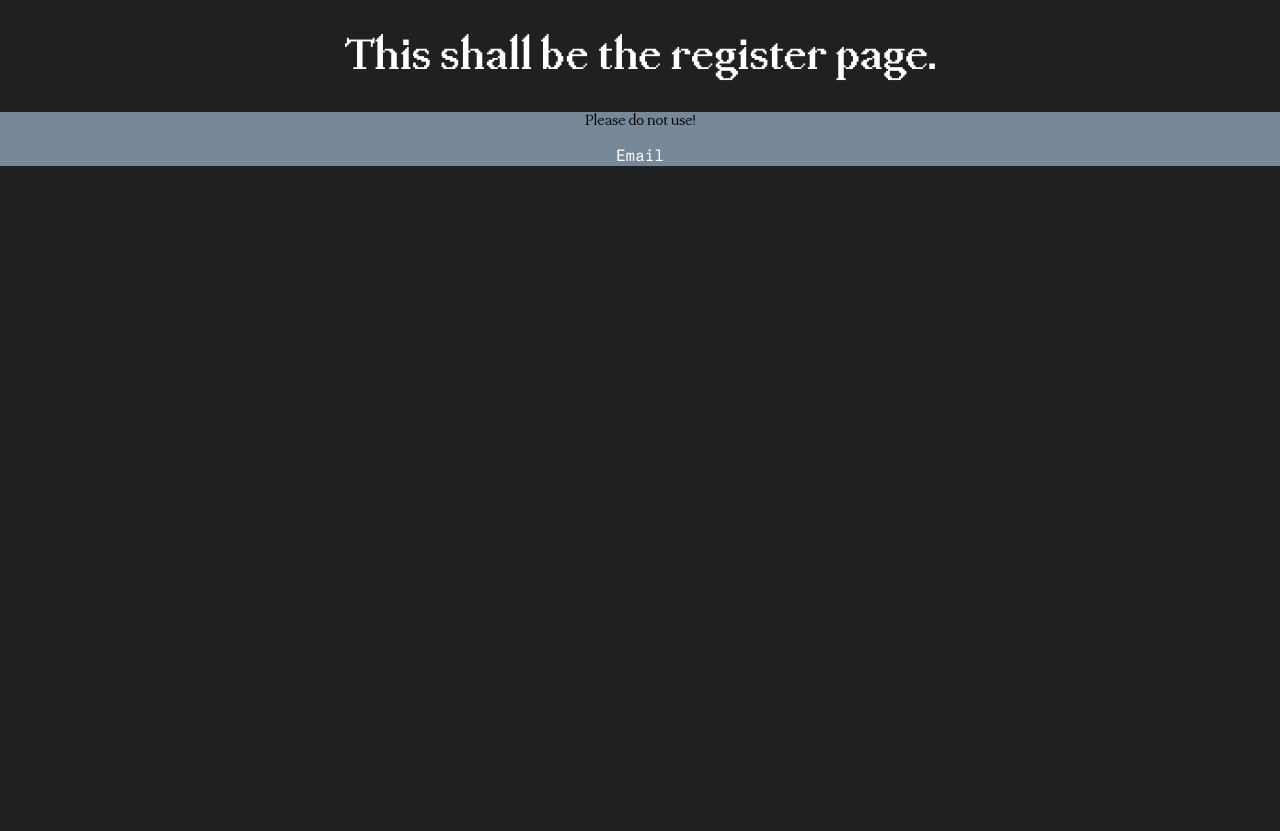
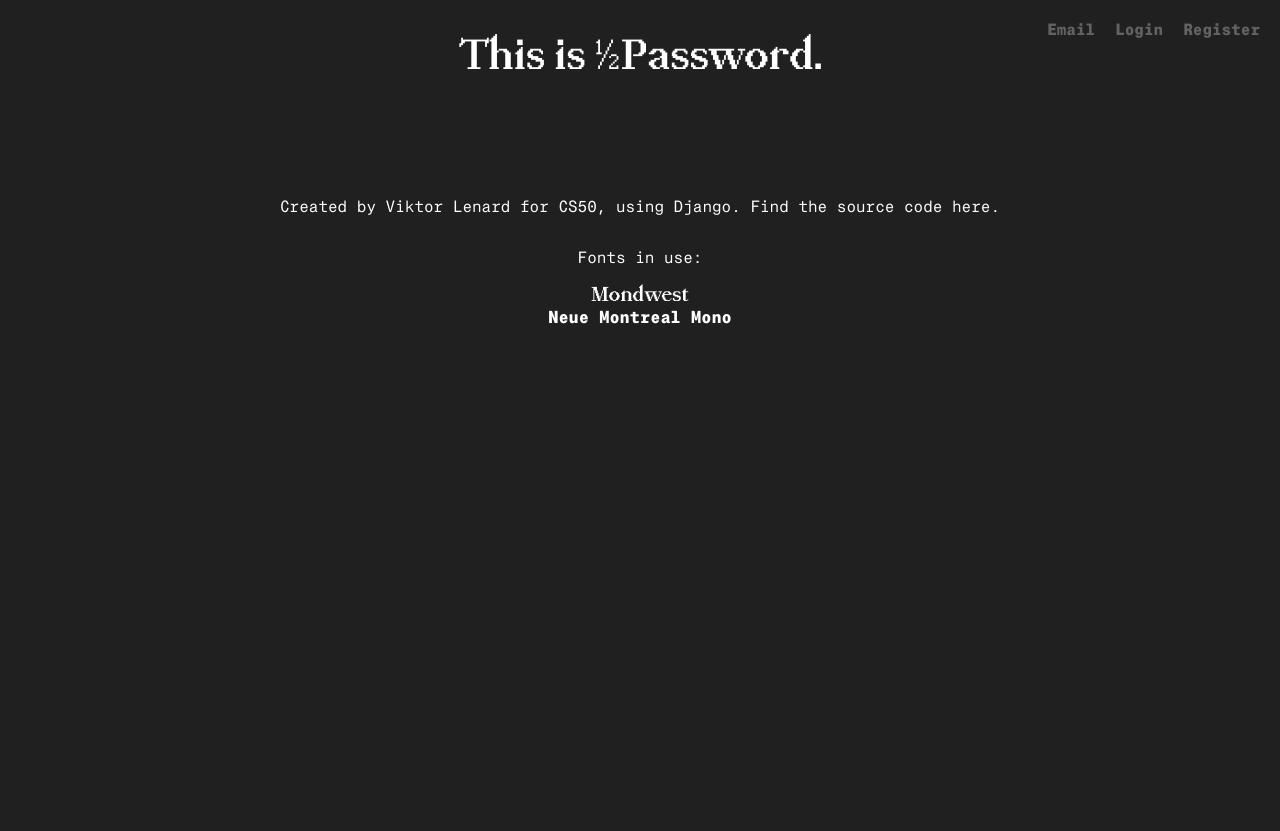
Before and after one commit to viktorlenard/key, a Django app: page /password/about in a window 1280 px wide. Before the commit the page ends 166 px from the top, so only its background shows below. Run offline with Django 4.2, Linux system fonts and the light colour scheme; parts of the project's set-up code (start-up, migrations or seed data) failed here and were passed over.

Commit message:
Continued working on the ui. I have no hair left.

```diff
--- a/key/password/static/password/styles.css
+++ b/key/password/static/password/styles.css
@@ -38,6 +38,7 @@
 /* --------------------------------------------- */
 
 body {
+    min-height: 100vh;
     background-color: rgba(32, 32, 32, 1);
     color: white;
     margin: 0px;
@@ -65,7 +66,7 @@ input, textarea, select {
     color: rgb(185, 185, 185);
 }
 
-h1 {
+h1, #fancy_link {
     font-family: 'Mondwest_Bold', serif;
     font-size: 46px;
     text-align: center;
@@ -73,10 +74,16 @@ h1 {
 
 h3 {
     font-family: 'Mondwest_Bold', sans-serif;
-    font-size: 25px;
+    font-size: 30px;
+}
+
+p {
+    font-family: 'Montreal_Reg', sans-serif;
+    font-size: 16px;
 }
 
 footer {
+    margin-top: auto;
     font-family: 'Mondwest_Regular', sans-serif;
     text-align: center;
     width: 100%;
@@ -125,14 +141,32 @@ input[type=text] {
     word-break: break-all;
 }
 
-#header {
+.password_div {
+    display: flex;
+    flex-direction: column;
+}
+
+#navbar {
     position: fixed;
-    padding-top: 5px;
-    margin-right: 15px;
     top: 0;
-    z-index: -1;
-    text-align: right;
-    width: 99%;
+    right: 0;
+    padding: 20px;
+    display: flex;
+    justify-content: flex-end;
+    width: 100%;
+}
+
+#navbar a, #navbar p {
+    margin-left: 20px;
+}
+
+#mail_button, #about_button, #logout_button {
+    font-family: 'Montreal_Bold', serif;
+    color: rgb(98, 98, 98);
+}
+
+#mail_button:hover, #about_button:hover, #logout_button:hover {
+    color: white;
 }
 
 .entry_main {
@@ -178,7 +238,35 @@ input[type=text] {
     color: rgb(162, 157, 157);
 }
 
+.entry_card {
+    background-color: rgb(45, 45, 45);
+    padding: 5px;
+}
+
 li {
     list-style-type: none;
     font-family: 'Montreal_Bold', sans-serif;
 }
+
+.comment_text, .password-text {
+    height: auto;
+    min-height: 100px;
+}
+
+#about_div {
+    display: flex;
+    margin-top: 100px;
+    flex-direction: column;
+    justify-content: center;
+    align-items: center;
+}
+
+#Mondwest {
+    font-family: 'Mondwest_Bold', serif;
+    font-size: 22px;
+}
+
+#Neue_Montreal_Mono {
+    font-family: 'Montreal_Bold', sans-serif;
+    font-size: 17px;
+}
--- a/key/password/templates/password/about.html
+++ b/key/password/templates/password/about.html
@@ -1,7 +1,18 @@
 {% extends "password/layout.html" %}
 
 {% block body %}
+<div id="navbar">
+    <a id="mail_button" href="mailto:viktor.lenard@gmail.com.com">Email</a>
+    <a id="about_button" href="{% url 'login' %}">Login</a>
+    <a id="logout_button" href="{% url 'register' %}">Register</a>
+</div>
+<h1>This is <a id="fancy_link"href="{% url 'login' %}">½Password</a>.</h1>
 
-<h1>This shall be the register page.</h1>
+<div id="about_div">
+    <p>Created by Viktor Lenard for CS50, using Django. Find the source code <a href="https://github.com/viktorlenard/key">here</a>.</p>
+    <p>Fonts in use:</p>
+    <a id="Mondwest" href="https://pangrampangram.com/products/bitmap-fonts">Mondwest</a>
+    <a id="Neue_Montreal_Mono" href="https://pangrampangram.com/products/neue-montreal-mono">Neue Montreal Mono</a>
+</div>
 
 {% endblock %}
--- a/key/password/templates/password/layout.html
+++ b/key/password/templates/password/layout.html
@@ -9,9 +9,5 @@
     <body>
         {% block body%}
         {% endblock %}
-        <footer>
-            <p>Please do not use!</p>
-            <p><a href="mailto:viktor.lenard@gmail.com.com">Email</a></p>
-          </footer>
     </body>
 </html>
--- a/key/password/templates/password/login.html
+++ b/key/password/templates/password/login.html
@@ -1,8 +1,12 @@
 {% extends "password/layout.html" %}
 
 {% block body %}
+<div id="navbar">
+    <a id="mail_button" href="mailto:viktor.lenard@gmail.com.com">Email</a>
+    <a id="about_button" href="{% url 'about' %}">About</a>
+</div>
 
-<h1>½Password</h1>
+<h1><a id="fancy_link"href="{% url 'login' %}">½Password</a></h1>
 <div id="login_div">
     <h3>Login</h3>
     <form id="login_form" method="POST" action="">
--- a/key/password/templates/password/register.html
+++ b/key/password/templates/password/register.html
@@ -2,8 +2,8 @@
 
 {% block body %}
 
-<h1>½Password</h1>
-<div name="reg_div">
+<h1><a id="fancy_link"href="{% url 'login' %}">½Password</a></h1>
+<div id="reg_div">
     <h3>Register</h3>
     <form id="reg_form" method="POST" action="">
         <!--csrf_token is for data encryption. https://docs.djangoproject.com/en/4.2/ref/csrf/ -->
```
Also changed, not shown: other parts of key/password/static/password/styles.css (+41 -6 lines), key/password/templates/password/index.html (+49 -39 lines), key/db.sqlite3.
